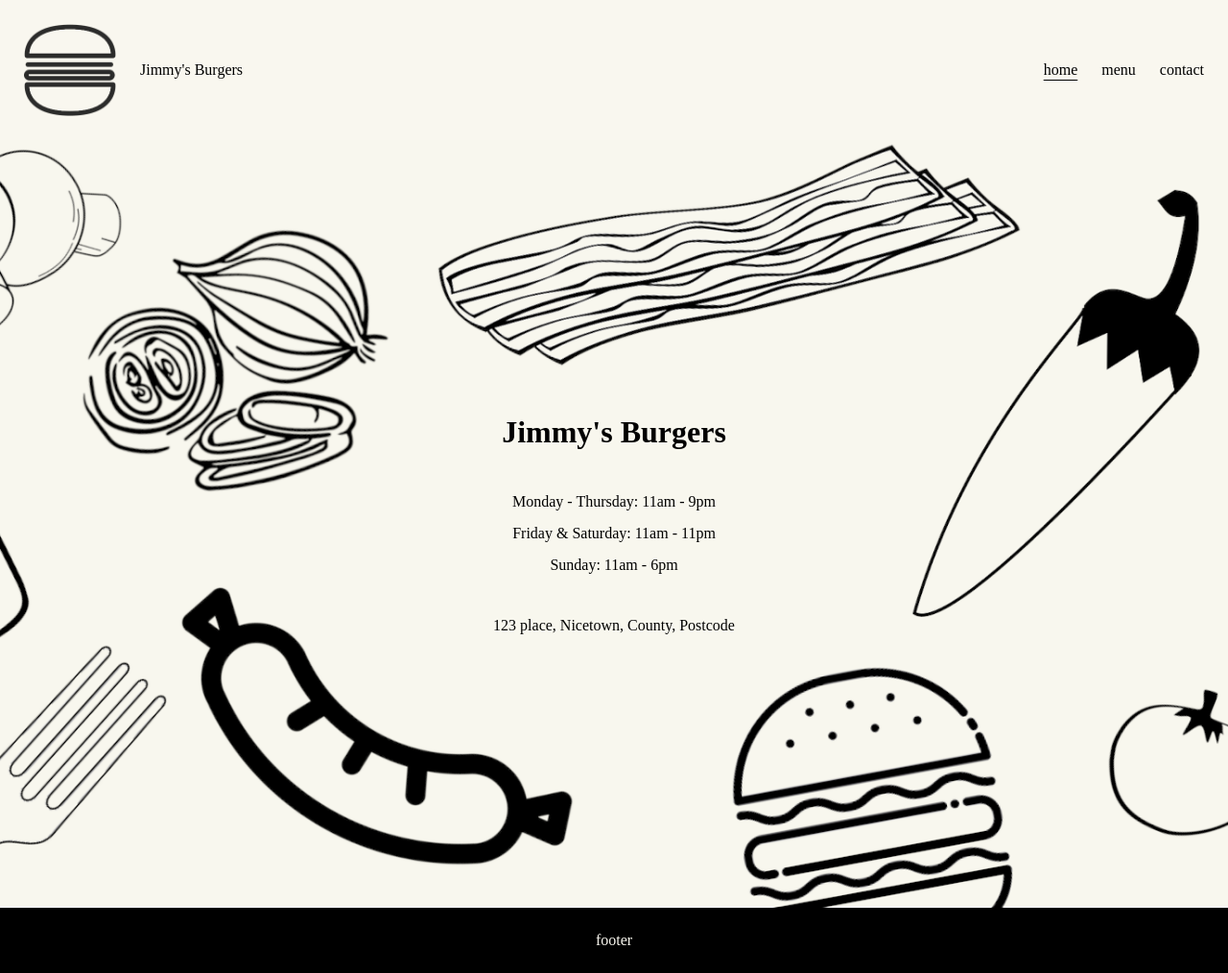
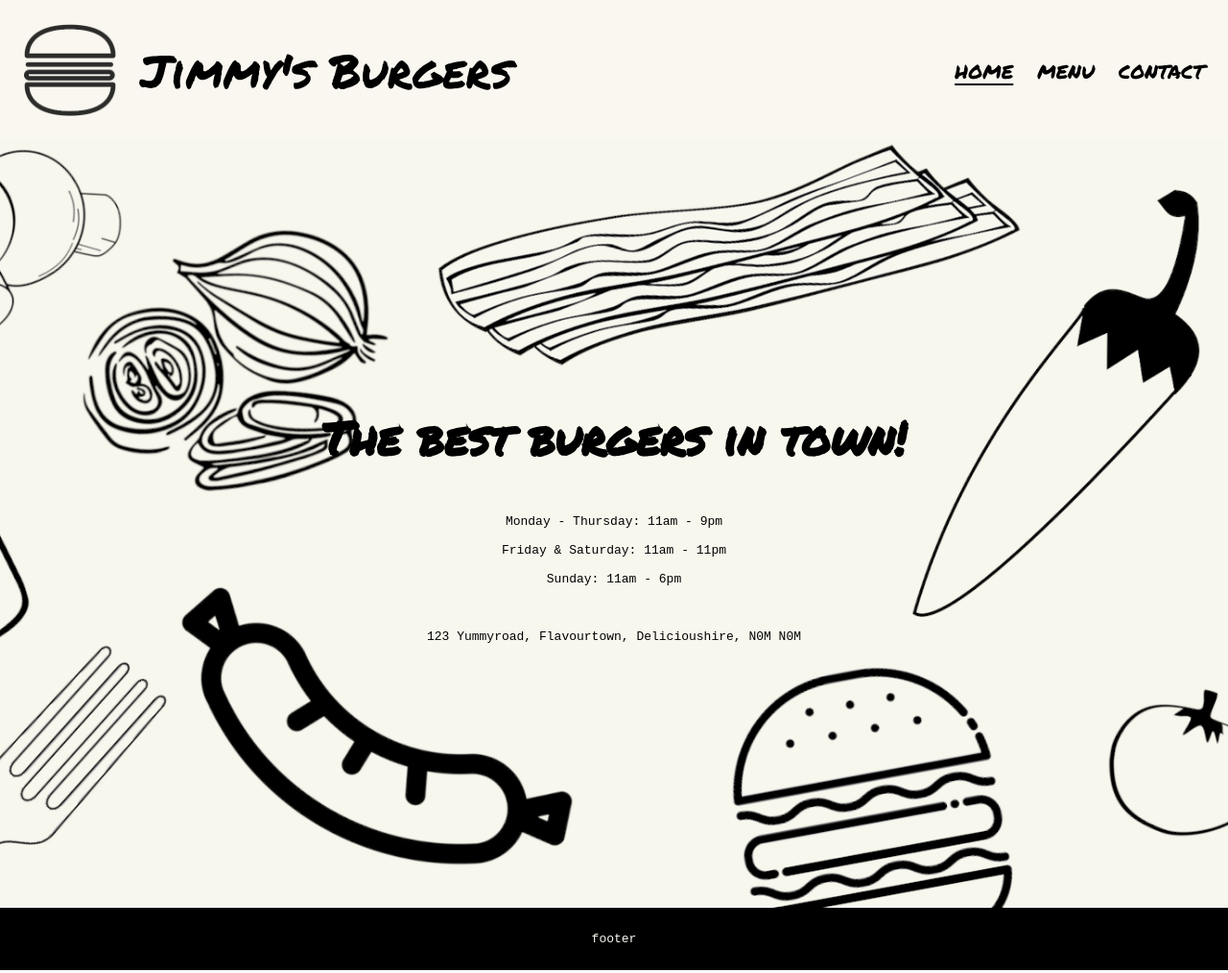
Before and after one commit to Sullivown/restaurant-demo-site, a website built with webpack: page dist/index.html in a window 1280 px wide. Shown: the whole page at 96% size. Built offline with nearby package versions, Linux system fonts and the light colour scheme.

Commit message:
Fixed font bug

```diff
--- a/package.json
+++ b/package.json
@@ -23,6 +23,7 @@
     "css-loader": "^6.5.1",
     "html-webpack-plugin": "^5.5.0",
     "style-loader": "^3.3.1",
+    "url-loader": "^4.1.1",
     "webpack": "^5.66.0",
     "webpack-cli": "^4.9.1",
     "webpack-dev-server": "^4.7.3"
--- a/src/index.js
+++ b/src/index.js
@@ -1,4 +1,4 @@
 import pageLoad from "./pageLoad";
-import css from "./style.css";
+import "./style.css";
 
 pageLoad();
--- a/src/pages/home.js
+++ b/src/pages/home.js
@@ -27,9 +27,9 @@ const home = function() {
         const homeContentDiv = document.createElement('div');
 
         const title = document.createElement('div');
-        title.classList.add('content-section');
+        title.classList.add('content-section', 'title');
         const h1 = document.createElement('h1');
-        h1.textContent = `Jimmy's Burgers`;
+        h1.textContent = `The best burgers in town!`;
         title.appendChild(h1);
 
         homeContentDiv.appendChild(title);
@@ -45,7 +45,7 @@ const home = function() {
 
         const location = document.createElement('div');
         location.classList.add('content-section');
-        location.textContent = `123 place, Nicetown, County, Postcode`;
+        location.textContent = `123 Yummyroad, Flavourtown, Delicioushire, N0M N0M`;
         homeContentDiv.appendChild(location);
 
         homeDiv.appendChild(homeContentDiv);
--- a/src/style.css
+++ b/src/style.css
@@ -1,6 +1,7 @@
 @font-face {
-    font-family: 'Logo Font';
-    src: url('./PermanentMarker-Regular.ttf') format('ttf');
+    font-family: 'Title Font';
+    src: url('./resources/permanent-marker-v10-latin-regular.woff') format('woff'),
+        url('./resources/permanent-marker-v10-latin-regular.woff2') format('woff2');
 }
 
 body {
@@ -8,6 +9,7 @@ body {
     height: 100vh;
     width: 100%;
     box-sizing: border-box;
+    font-family: monospace;
 }
 
 h1 {
@@ -35,7 +37,8 @@ h1 {
 }
 
 #site-title {
-    font-family: 'Logo Font';
+    font-family: 'Title Font';
+    font-size: 3rem;
     margin-left: 25px;
 }
 
@@ -49,6 +52,8 @@ h1 {
     margin-left: auto;
     list-style-type: none;
     gap: 25px;
+    font-family: 'Title Font';
+    font-size: 1.5rem;
 }
 
 #nav-links:hover {
@@ -104,3 +109,8 @@ h1 {
 .content-section {
     margin: 15px;
 }
+
+.title {
+    font-family: 'Title Font';
+    font-size: 1.5rem;
+}
--- a/webpack.config.js
+++ b/webpack.config.js
@@ -29,8 +29,10 @@ module.exports = {
             type: 'asset/resource',
           },
           {
-            test: /\.(woff|woff2|eot|ttf|otf)$/i,
-            type: 'asset/resource',
+            test: /\.(woff|woff2|ttf)$/,
+            use: {
+              loader: 'url-loader',
+            },
           },
         ],
       },
```
Also changed, not shown: src/PermanentMarker-Regular.ttf (deleted), src/resources/permanent-marker-v10-latin-regular.woff (added), src/resources/permanent-marker-v10-latin-regular.woff2 (added), 1 other file.
